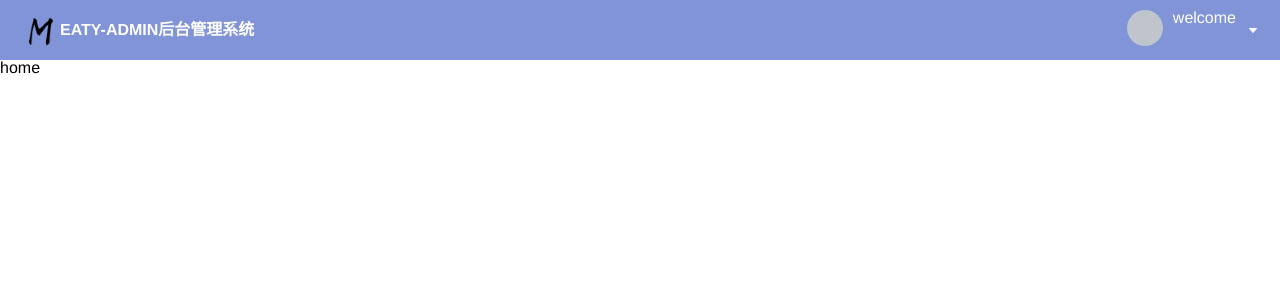
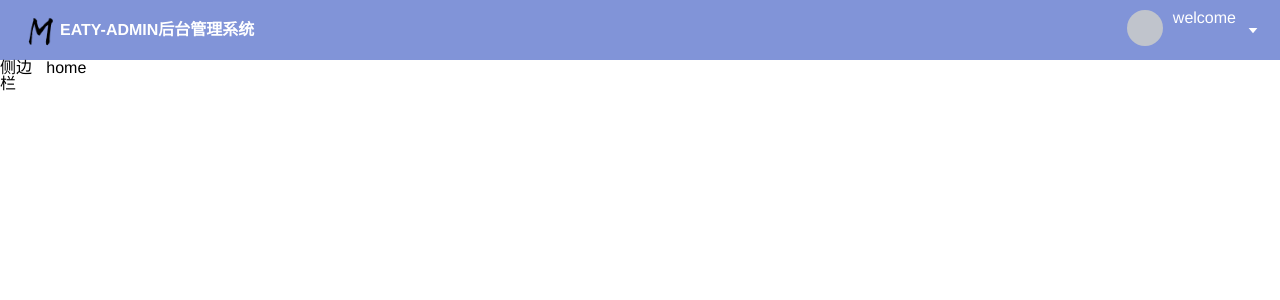
Before and after one commit to milyyy/easy-admin, a Vue app in the folder client/: page /layout in a window 1280 px wide. Shown: the top 300 px of the page. Built offline with nearby package versions, Linux system fonts and the light colour scheme; sample sign-in values are in the browser's storage.

Commit message:
layout布局

```diff
--- a/client/src/components/SliderBar.vue
+++ b/client/src/components/SliderBar.vue
@@ -1,5 +1,5 @@
 <template>
   <div class="slider-bar">
-
+    侧边栏
   </div>
 </template>
--- a/client/src/views/Layout.vue
+++ b/client/src/views/Layout.vue
@@ -1,16 +1,21 @@
 <template>
   <div class="layout">
     <TopNavbar></TopNavbar>
-    <router-view></router-view>
+    <div class="container">
+      <SliderBar></SliderBar>
+      <router-view></router-view>
+    </div>
   </div>
 </template>
 
 <script>
 import TopNavbar from "components/TopNavbar"
+import SliderBar from "components/SliderBar"
 export default {
   name: 'layout',
   components: {
-    TopNavbar
+    TopNavbar,
+    SliderBar
   }
 }
 </script>
@@ -19,5 +24,10 @@ export default {
   .layout {
     width: 100%;
     height: 100%;
+    .container {
+      display: flex;
+      width: 100%;
+      min-height: calc(100% - 60px);
+    }
   }
 </style>
```
